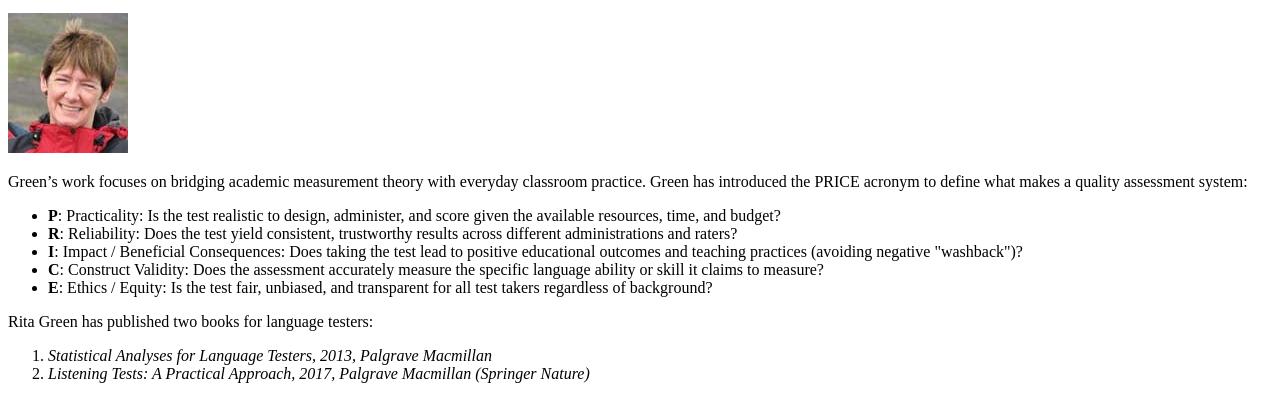
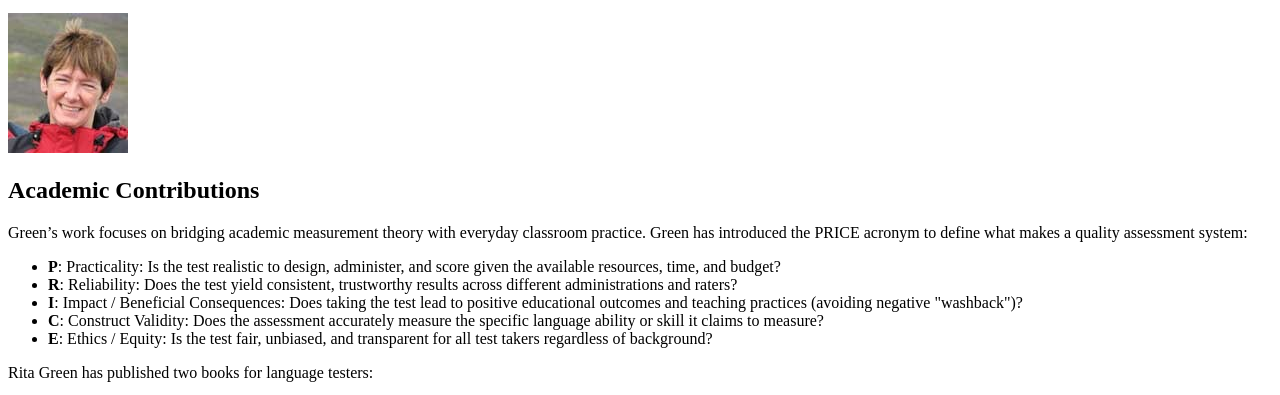
Before and after one commit to IngaFZ/Tribute_page_IFZ, a plain HTML site: page index.html in a window 1280 px wide. Shown: the part 137-532 px from the top of the page. Drawn offline with Linux system fonts and the light colour scheme.

Commit message:
Warning 2

```diff
--- a/index.html
+++ b/index.html
@@ -20,7 +20,7 @@
     <main>
         <img src="images/Rita_Green.jpg" alt="Dr. Rita Green">
         <section>
-
+           <h2>Academic Contributions</h2>
             <p>Green’s work focuses on bridging academic measurement theory with
                  everyday classroom practice.
              Green has introduced the PRICE acronym to define
```
